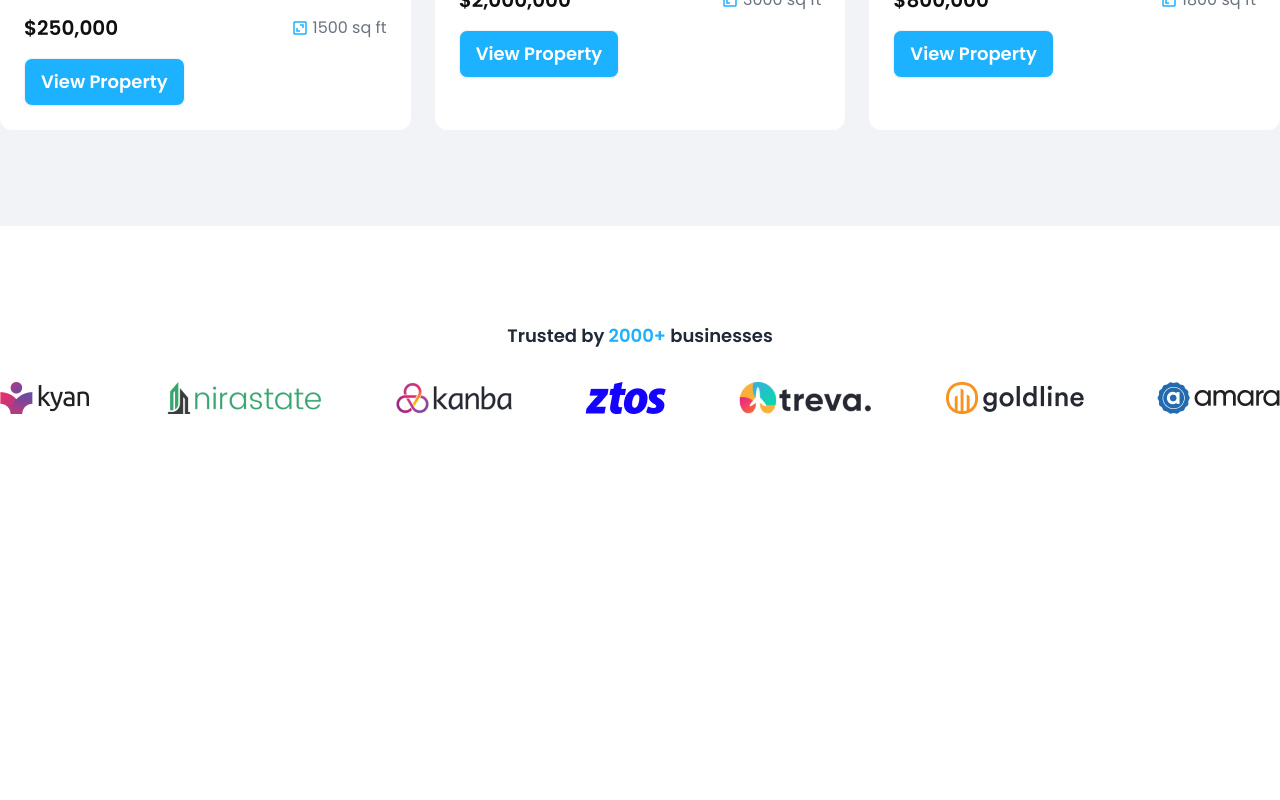
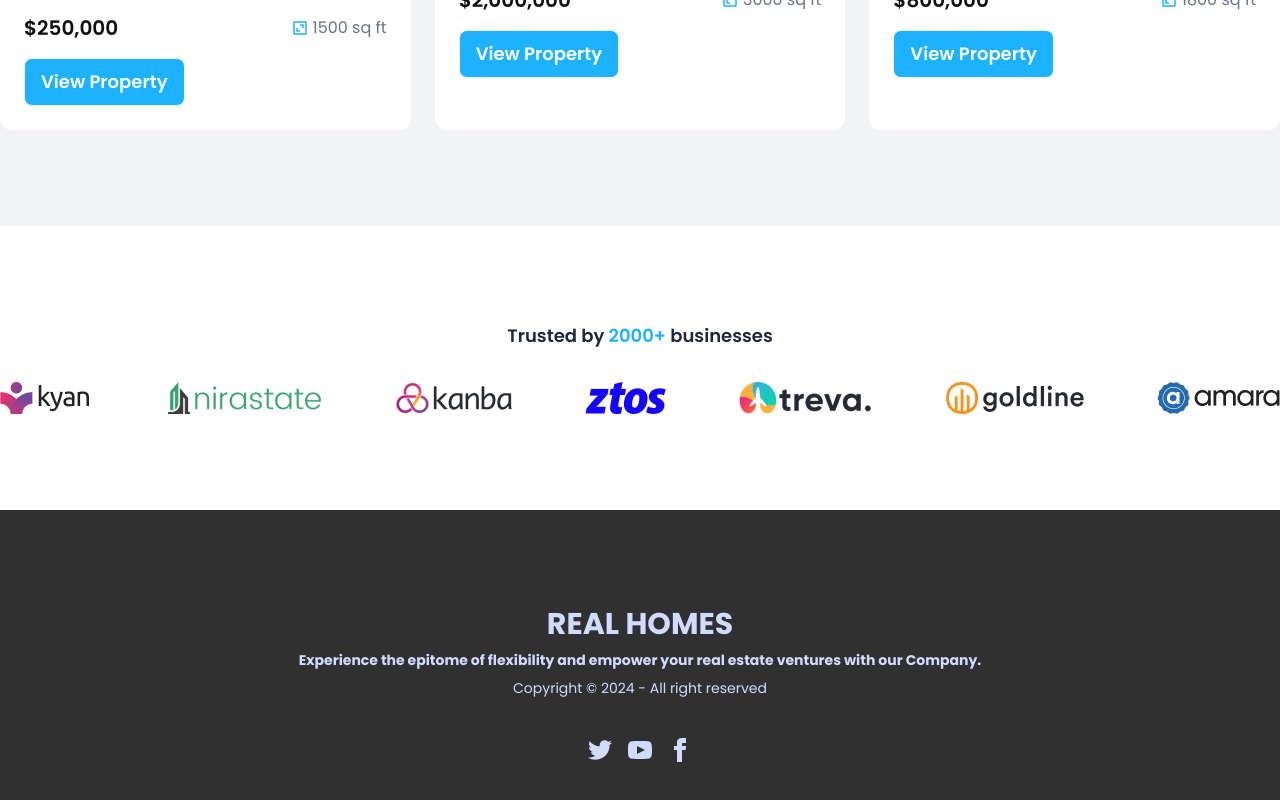
Before and after one commit to Shazzadhossensunny/real-homes, a React (Vite) app: page / in a window 1280 px wide. Shown: the part 3138-3938 px from the top of the page. Before the commit the page ends 3648 px from the top, so only its background shows below. Built offline with nearby package versions, Linux system fonts and the light colour scheme.

Commit message:
footer add

```diff
--- /dev/null
+++ b/src/components/Footer.jsx
@@ -0,0 +1,25 @@
+import { Link } from "react-router-dom";
+
+
+export default function Footer() {
+  return (
+    <footer className="footer footer-center py-9 lg:py-24 bg-[#303030] text-primary-content">
+  <aside>
+  <Link to="/" className="tex-xl lg:text-3xl font-bold uppercase">
+          Real Homes
+        </Link>
+    <p className="font-bold">
+    Experience the epitome of flexibility and empower your real estate ventures with our Company.
+    </p>
+    <p>Copyright © 2024 - All right reserved</p>
+  </aside>
+  <nav>
+    <div className="grid grid-flow-col gap-4">
+      <a><svg xmlns="http://www.w3.org/2000/svg" width="24" height="24" viewBox="0 0 24 24" className="fill-current"><path d="M24 4.557c-.883.392-1.832.656-2.828.775 1.017-.609 1.798-1.574 2.165-2.724-.951.564-2.005.974-3.127 1.195-.897-.957-2.178-1.555-3.594-1.555-3.179 0-5.515 2.966-4.797 6.045-4.091-.205-7.719-2.165-10.148-5.144-1.29 2.213-.669 5.108 1.523 6.574-.806-.026-1.566-.247-2.229-.616-.054 2.281 1.581 4.415 3.949 4.89-.693.188-1.452.232-2.224.084.626 1.956 2.444 3.379 4.6 3.419-2.07 1.623-4.678 2.348-7.29 2.04 2.179 1.397 4.768 2.212 7.548 2.212 9.142 0 14.307-7.721 13.995-14.646.962-.695 1.797-1.562 2.457-2.549z"></path></svg></a>
+      <a><svg xmlns="http://www.w3.org/2000/svg" width="24" height="24" viewBox="0 0 24 24" className="fill-current"><path d="M19.615 3.184c-3.604-.246-11.631-.245-15.23 0-3.897.266-4.356 2.62-4.385 8.816.029 6.185.484 8.549 4.385 8.816 3.6.245 11.626.246 15.23 0 3.897-.266 4.356-2.62 4.385-8.816-.029-6.185-.484-8.549-4.385-8.816zm-10.615 12.816v-8l8 3.993-8 4.007z"></path></svg></a>
+      <a><svg xmlns="http://www.w3.org/2000/svg" width="24" height="24" viewBox="0 0 24 24" className="fill-current"><path d="M9 8h-3v4h3v12h5v-12h3.642l.358-4h-4v-1.667c0-.955.192-1.333 1.115-1.333h2.885v-5h-3.808c-3.596 0-5.192 1.583-5.192 4.615v3.385z"></path></svg></a>
+    </div>
+  </nav>
+</footer>
+  )
+}
--- a/src/pages/Root.jsx
+++ b/src/pages/Root.jsx
@@ -1,5 +1,6 @@
 import { Outlet } from "react-router-dom";
 import Navbar from "../components/Navbar";
+import Footer from "../components/Footer";
 
 
 export default function Root() {
@@ -9,6 +10,7 @@ export default function Root() {
       <Navbar></Navbar>
       </div>
       <Outlet></Outlet>
+      <Footer></Footer>
     </div>
   )
 }
```
